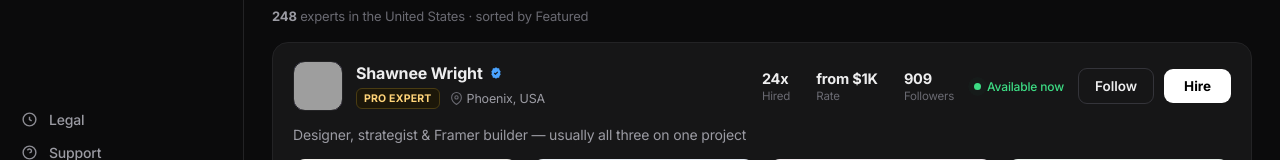
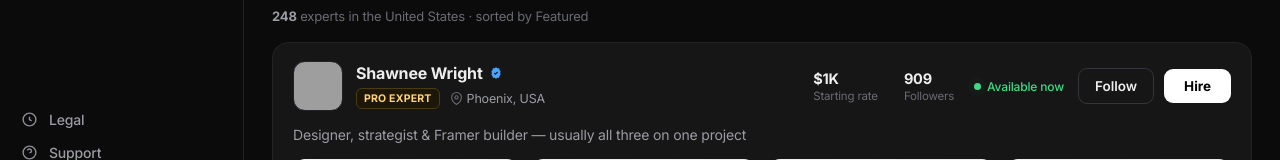
Before and after one commit to yeezyslide/framer-experts-redesign, a plain HTML site: page index.html in a window 1280 px wide. Shown: the part 617-777 px from the top of the page. Drawn offline with Linux system fonts and the light colour scheme; grey boxes are pictures that could not be loaded.

Commit message:
Clean up stats: drop Hired count, fix rate label to 'Starting rate'
Co-Authored-By: Claude Opus 4.8 <noreply@anthropic.com>

```diff
--- a/index.html
+++ b/index.html
@@ -572,8 +572,7 @@
           </div>
         </div>
         <div class="stats">
-          <div class="stat"><b>${e.hired}x</b><span>Hired</span></div>
-          <div class="stat"><b>from ${e.price}</b><span>Rate</span></div>
+          <div class="stat"><b>${e.price}</b><span>Starting rate</span></div>
           <div class="stat"><b>${e.followers}</b><span>Followers</span></div>
         </div>
         <div class="head-actions">
```
